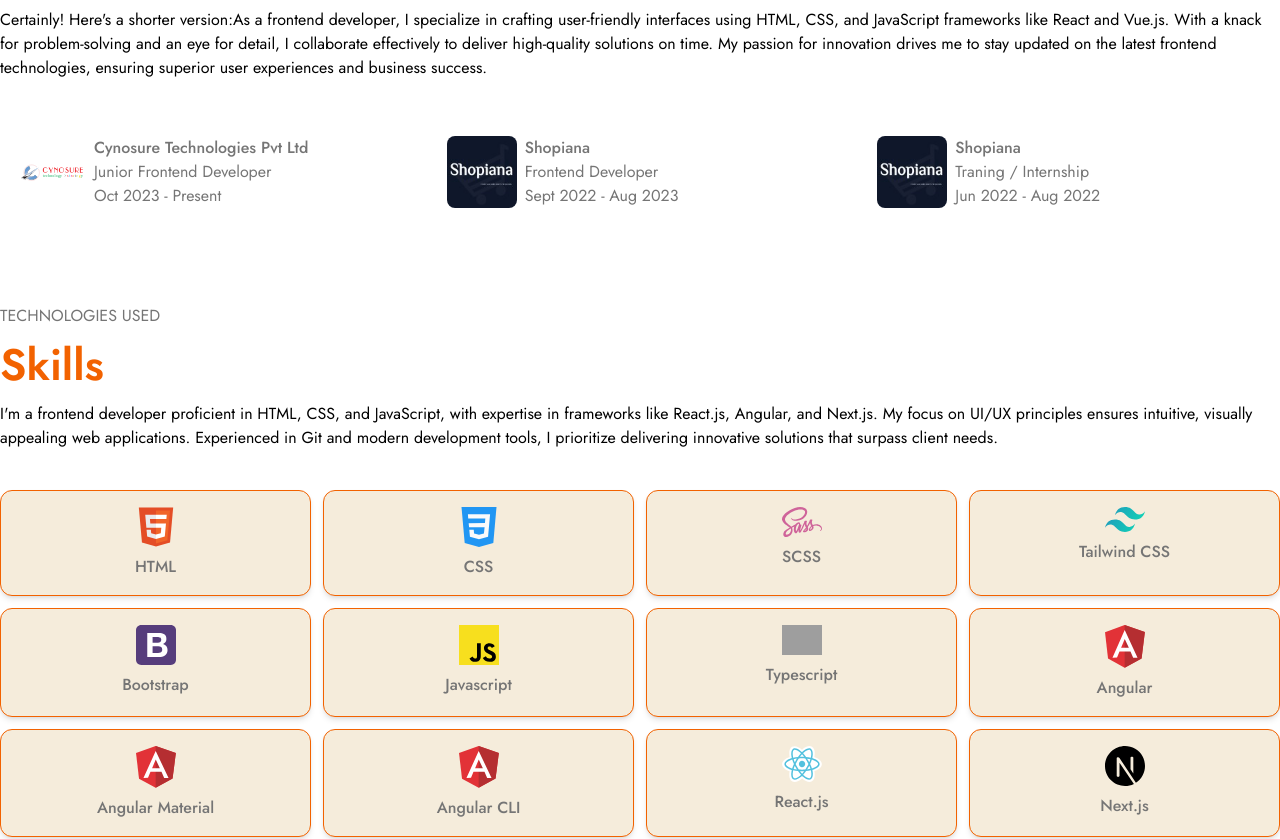
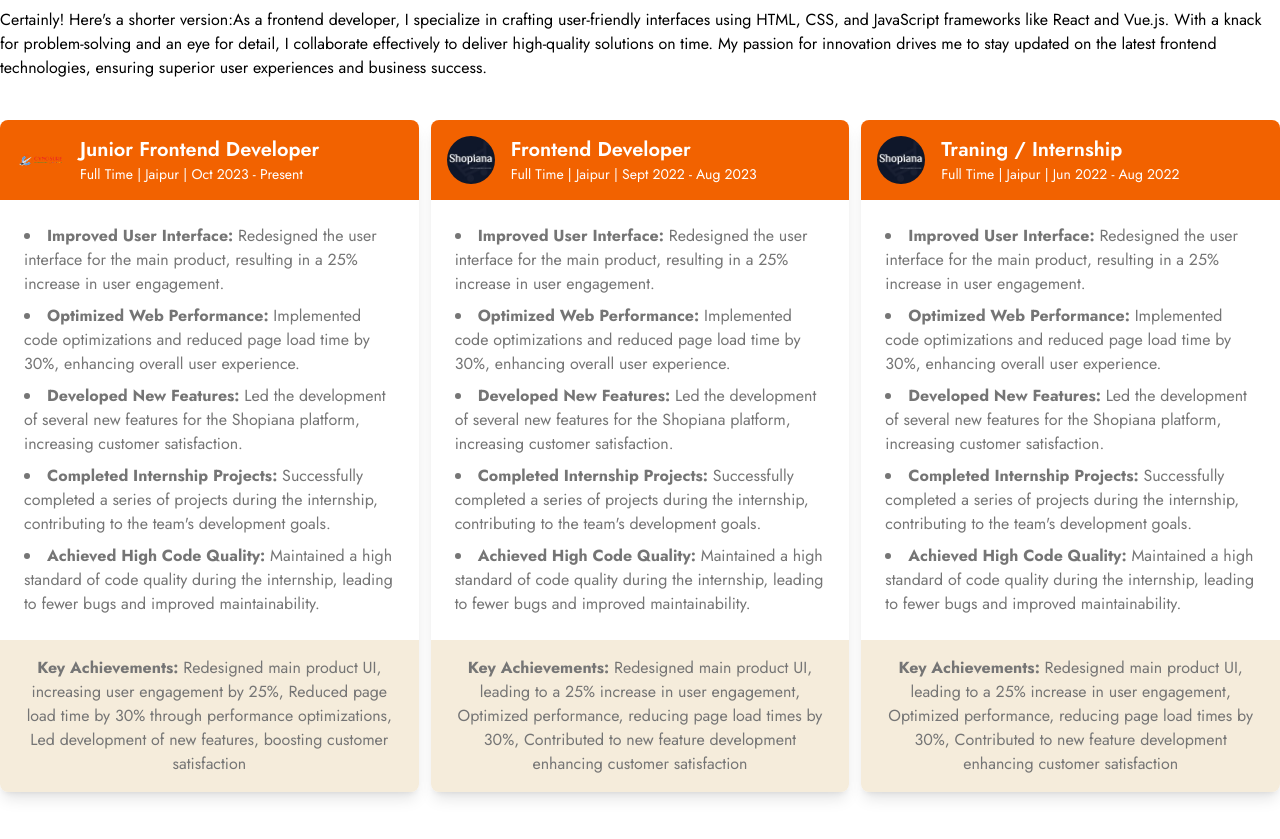
Before and after one commit to Rohitjangid17/Rohit-portfolio-web, a React (Create React App) app: page /home in a window 1280 px wide. Shown: the part 1620-2459 px from the top of the page. Built offline with nearby package versions, Linux system fonts and the light colour scheme; grey boxes are pictures that could not be loaded.

Commit message:
Work Experience design update

```diff
--- a/src/components/WorkExperience.jsx
+++ b/src/components/WorkExperience.jsx
@@ -16,11 +16,34 @@ const WorkExperience = () => {
 
                     <div className='grid grid-cols-1 sm:grid-cols-2 md:grid-cols-3 gap-3 mt-10'>
                         {experiences.map((experience) => (
-                            <Card key={experience.id} icon={experience.image} title={experience.title} desciption={experience.designation} duration={experience.duration} isTestimonial={experience.isTestimonial} isDesignation={experience.isDesignation} isDuration={experience.isDuration} isHastag={experience.isHastag} isExperience={experience.isExperience} />
+                            <div key={experience.id} className="cursor-pointer bg-white rounded-lg shadow-lg overflow-hidden transition-transform transform hover:translate-y-[-0.5rem] hover:shadow-2xl">
+                                <div className="bg-[#f26200] text-white p-4 flex items-center gap-x-4">
+                                    <img src={experience.image} alt={experience.title} className="w-12 h-12 rounded-full" />
+                                    <div>
+                                        <h3 className="text-xl text-white font-semibold">{experience.designation}</h3>
+                                        <p className="text-sm text-white">{experience.time} | {experience.location} | {experience.duration}</p>
+                                    </div>
+                                </div>
+                                <div className="p-6">
+                                    <ul className="list-disc list-inside space-y-2">
+                                        {experience.achievements.map((achievement) => (
+                                            <li key={achievement.id} className='text-[#757575]'>
+                                                <strong>{achievement.title}:</strong> {achievement.description}
+                                            </li>
+                                        ))}
+                                    </ul>
+                                </div>
+                                <div className="bg-[#f5ecdb] p-4 text-center text-[#757575]">
+                                    <p>
+                                        <strong>Key Achievements:</strong> {experience.keyAchievements.join(', ')}
+                                    </p>
+                                </div>
+                            </div>
+                            // <Card key={experience.id} icon={experience.image} title={experience.title} desciption={experience.designation} duration={experience.duration} isTestimonial={experience.isTestimonial} isDesignation={experience.isDesignation} isDuration={experience.isDuration} isHastag={experience.isHastag} isExperience={experience.isExperience} />
                         ))}
                     </div>
                 </div>
-            </section>
+            </section >
             {/* Work experience section end here */}
         </>
     )
--- a/src/constants/Constant.js
+++ b/src/constants/Constant.js
@@ -303,12 +303,46 @@ export const experiences = [
         image: cynosureLogo,
         title: "Cynosure Technologies Pvt Ltd",
         designation: "Junior Frontend Developer",
+        location: "Jaipur",
         duration: "Oct 2023 - Present",
-        isTestimonial: false,
-        isDesignation: true,
-        isDuration: true,
-        isHastag: false,
-        isExperience: true,
+        time: "Full Time",
+        achievements: [
+            {
+                id: 1,
+                title: "Improved User Interface",
+                description: "Redesigned the user interface for the main product, resulting in a 25% increase in user engagement.",
+                experienceId: 1
+            },
+            {
+                id: 2,
+                title: "Optimized Web Performance",
+                description: "Implemented code optimizations and reduced page load time by 30%, enhancing overall user experience.",
+                experienceId: 1
+            },
+            {
+                id: 3,
+                title: "Developed New Features",
+                description: "Led the development of several new features for the Shopiana platform, increasing customer satisfaction.",
+                experienceId: 2
+            },
+            {
+                id: 4,
+                title: "Completed Internship Projects",
+                description: "Successfully completed a series of projects during the internship, contributing to the team's development goals.",
+                experienceId: 3
+            },
+            {
+                id: 5,
+                title: "Achieved High Code Quality",
+                description: "Maintained a high standard of code quality during the internship, leading to fewer bugs and improved maintainability.",
+                experienceId: 3
+            }
+        ],
+        keyAchievements: [
+            "Redesigned main product UI, increasing user engagement by 25%",
+            "Reduced page load time by 30% through performance optimizations",
+            "Led development of new features, boosting customer satisfaction"
+        ]
     },
     {
         id: 2,
@@ -316,11 +350,45 @@ export const experiences = [
         title: "Shopiana",
         designation: "Frontend Developer",
         duration: "Sept 2022 - Aug 2023",
-        isTestimonial: false,
-        isDesignation: true,
-        isDuration: true,
-        isHastag: false,
-        isExperience: true,
+        location: "Jaipur",
+        time: "Full Time",
+        achievements: [
+            {
+                id: 1,
+                title: "Improved User Interface",
+                description: "Redesigned the user interface for the main product, resulting in a 25% increase in user engagement.",
+                experienceId: 1
+            },
+            {
+                id: 2,
+                title: "Optimized Web Performance",
+                description: "Implemented code optimizations and reduced page load time by 30%, enhancing overall user experience.",
+                experienceId: 1
+            },
+            {
+                id: 3,
+                title: "Developed New Features",
+                description: "Led the development of several new features for the Shopiana platform, increasing customer satisfaction.",
+                experienceId: 2
+            },
+            {
+                id: 4,
+                title: "Completed Internship Projects",
+                description: "Successfully completed a series of projects during the internship, contributing to the team's development goals.",
+                experienceId: 3
+            },
+            {
+                id: 5,
+                title: "Achieved High Code Quality",
+                description: "Maintained a high standard of code quality during the internship, leading to fewer bugs and improved maintainability.",
+                experienceId: 3
+            }
+        ],
+        keyAchievements: [
+            "Redesigned main product UI, leading to a 25% increase in user engagement",
+            "Optimized performance, reducing page load times by 30%",
+            "Contributed to new feature development enhancing customer satisfaction"
+        ]
     },
     {
         id: 3,
@@ -328,11 +396,45 @@ export const experiences = [
         title: "Shopiana",
         designation: "Traning / Internship",
         duration: "Jun 2022 - Aug 2022",
-        isTestimonial: false,
-        isDesignation: true,
-        isDuration: true,
-        isHastag: false,
-        isExperience: true,
+        location: "Jaipur",
+        time: "Full Time",
+        achievements: [
+            {
+                id: 1,
+                title: "Improved User Interface",
+                description: "Redesigned the user interface for the main product, resulting in a 25% increase in user engagement.",
+                experienceId: 1
+            },
+            {
+                id: 2,
+                title: "Optimized Web Performance",
+                description: "Implemented code optimizations and reduced page load time by 30%, enhancing overall user experience.",
+                experienceId: 1
+            },
+            {
+                id: 3,
+                title: "Developed New Features",
+                description: "Led the development of several new features for the Shopiana platform, increasing customer satisfaction.",
+                experienceId: 2
+            },
+            {
+                id: 4,
+                title: "Completed Internship Projects",
+                description: "Successfully completed a series of projects during the internship, contributing to the team's development goals.",
+                experienceId: 3
+            },
+            {
+                id: 5,
+                title: "Achieved High Code Quality",
+                description: "Maintained a high standard of code quality during the internship, leading to fewer bugs and improved maintainability.",
+                experienceId: 3
+            }
+        ],
+        keyAchievements: [
+            "Redesigned main product UI, leading to a 25% increase in user engagement",
+            "Optimized performance, reducing page load times by 30%",
+            "Contributed to new feature development enhancing customer satisfaction"
+        ]
     },
 ]
 
```
